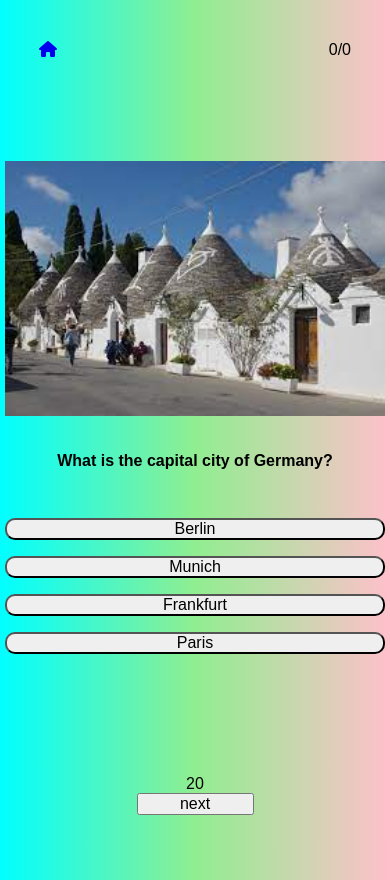
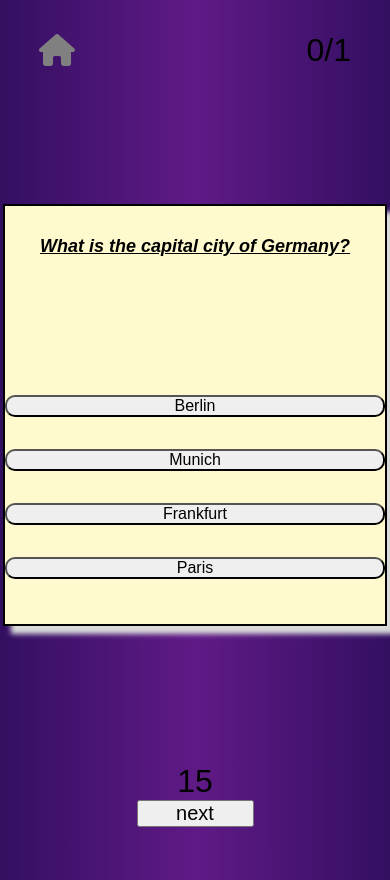
Before and after one commit to Mannylapli/js-quiz, a website with bundled scripts: page index.html in a window 390 px wide. Built offline with nearby package versions, Linux system fonts and the light colour scheme.

Commit message:
initial question rendering and can check to see if answer is correct/incorrect

```diff
--- a/_base.scss
+++ b/_base.scss
@@ -1 +1,15 @@
 $bg--color1: aqua;
+
+* {
+    padding: 0;
+    margin: 0;
+    box-sizing: border-box;
+    font-family:  sans-serif;
+    font-size: 16px;
+  }
+
+  html, body {
+    height: 100vh;
+    width: 100%;
+    background-image: linear-gradient(to right, rgb(51,15,97), rgb(96,26,134), rgb(51,15,97));
+  }
--- a/_layout.scss
+++ b/_layout.scss
@@ -0,0 +1,137 @@
+.navbar {
+    display: flex;
+    flex-direction: row;
+    justify-content: space-between;
+    align-items: center;
+    width: 80%;
+    margin: 0 auto;
+    padding-top: 50px;
+    padding-bottom: 70px;
+    height: 10vh;
+    .home__icon{
+      text-decoration: none;
+      size: 2em;
+      color: beige;
+      background-color: beige;
+    }
+    .user__score, .current__score, .slash{
+      font-size: 2em;
+    }
+  }
+
+
+  .quiz{
+    display: flex;
+    justify-content: center;
+    align-items: center;
+    height: 70vh;
+    border-radius: 15px;
+
+    .quiz__container {
+      border: 2px black solid;
+      box-shadow: 8px 8px 5px rgb(219,219,219);
+
+      background-color: lemonchiffon;
+      height: 50vh;
+      display: flex;
+      flex-direction: column;
+      align-items: center;
+      justify-content: center;
+      margin: auto;
+
+
+    }
+
+    // .question__image{
+    //   width: 100%;
+    //   max-width: 500px;
+    //   margin: 0 auto;
+
+      // img {
+      //     width: 100%;
+      // }
+    // }
+    .title__question {
+      display: flex;
+      flex-direction: column;
+      align-content: flex-start;
+      font-size: large;
+      font-style: italic;
+      text-decoration:underline ;
+      margin-bottom: 5em;
+    }
+
+
+}
+
+
+
+.answers__btns {
+    margin-top: 3em;
+    display: grid;
+    grid-template-columns: 1fr 1fr;
+    column-gap: 2em;
+    row-gap: 2em;
+
+    .btn {
+      cursor: pointer;
+      border-radius: 10px;
+      width: 45vh;
+    }
+
+    .btn.correct {
+        background-color: green;
+    }
+
+    .btn.wrong {
+      background-color: red;
+    }
+  }
+
+
+    .footer {
+      display: flex;
+      flex-direction: column;
+      justify-content: center;
+      justify-items: center;
+      height: 20vh;
+
+      #count-down{
+        display: flex;
+        justify-content: center;
+        font-size: 2em;
+      }
+
+      #next-question{
+        width: 30%;
+        display: flex;
+        justify-content: center;
+        align-self: center;
+        font-size: 20px;
+        font-weight: 400;
+      }
+    }
+
+
+
+    @media (min-width: 600px) {
+      .answers__btns{
+        margin-left: 40px;
+        margin-right: 40px;
+      }
+      .title__question{
+        margin-left: 40px;
+        margin-right: 40px;
+      }
+    }
+
+    @media (max-width: 600px) {
+      .answers__btns {
+        display: flex;
+        flex-direction: column;
+        align-items: center;
+        justify-items: center;
+        margin-bottom: 1em;
+
+      }
+    }
--- a/index.html
+++ b/index.html
@@ -6,15 +6,14 @@
     <meta name="viewport" content="width=device-width, initial-scale=1.0" />
     <link rel="stylesheet" href="https://cdnjs.cloudflare.com/ajax/libs/font-awesome/6.1.1/css/all.min.css" integrity="sha512-KfkfwYDsLkIlwQp6LFnl8zNdLGxu9YAA1QvwINks4PhcElQSvqcyVLLD9aMhXd13uQjoXtEKNosOWaZqXgel0g==" crossorigin="anonymous" referrerpolicy="no-referrer" />
     <link rel="stylesheet" href="main.css" />
-    <!-- <script
-      src="https://kit.fontawesome.com/56d6484122.js" crossorigin="anonymous"></script> -->
     <title>Quiz</title>
   </head>
   <body>
-    <header class="navbar">
-      <a href= Game-Js/v class="home__btn"><i class="fa-solid fa-house"></i></a>
+    <!-- <img src="./background image/backcolQ.jpg"> -->
+  <header class="navbar">
+      <a href= index.html class="home__btn"><i class="fa-solid fa-house" style="font-size: 2em; color: grey;"></i></a>
       <div class="score">
-        <span class="user__score">0</span>/<span class="current__score">0</span>
+        <span class="user__score">0</span><span class="slash">/</span><span class="current__score">1</span>
       </div>
     </header>
     <main class="quiz"></main>
--- a/main.scss
+++ b/main.scss
@@ -1,124 +1,3 @@
 @import"./base";
 @import"./layout";
 @import"./style";
-
-* {
-    padding: 0;
-    margin: 0;
-    box-sizing: border-box;
-    font-family:  sans-serif;
-    font-size: 16px;
-  }
-
-  html, body {
-    height: 100vh;
-    width: 100%;
-    background-image: linear-gradient(to right, aqua, lightgreen, pink);
-  }
-
-
-  .navbar {
-    display: flex;
-    flex-direction: row;
-    justify-content: space-between;
-    align-items: center;
-    width: 80%;
-    margin: 0 auto;
-    padding-top: 50px;
-    padding-bottom: 70px;
-    height: 10vh;
-  }
-
-  .home__icon{
-    text-decoration: none;
-
-  }
-
-  .quiz{
-    display: flex;
-    justify-content: center;
-    align-items: center;
-    height: 70vh;
-  }
-
-  .question__image{
-    width: 100%;
-    max-width: 500px;
-    margin: 0 auto;
-
-    img {
-        width: 100%;
-    }
-
-  }
-
-  .title__question {
-    display: flex;
-    justify-content: center;
-    margin-top: 2em;
-  }
-
-  .answers__btns {
-    margin-top: 3em;
-    display: grid;
-    grid-template-columns: 1fr 1fr;
-    column-gap: 2em;
-    row-gap: 1em;
-    .btn {
-      cursor: pointer;
-      border-radius: 10px;
-      width: 45vh;
-    }
-
-    .btn.correct {
-        background-color: green;
-    }
-  }
-
-
-  .footer {
-    margin-top: 3em;
-    display: flex;
-    flex-direction: column;
-    justify-content: center;
-    justify-items: center;
-    height: 20vh;
-  }
-
-  #count-down{
-    display: flex;
-    justify-content: center;
-  }
-
-  #next-question{
-    width: 30%;
-    display: flex;
-    justify-content: center;
-    align-self: center;
-  }
-
-  /* .footer{
-    margin-bottom: 20 px;
-  } */
-
-  @media (min-width: 600px) {
-    .answers__btns{
-      margin-left: 40px;
-      margin-right: 40px;
-    }
-    .title__question{
-      margin-left: 40px;
-      margin-right: 40px;
-    }
-  }
-
-  @media (max-width: 600px) {
-    .answers__btns {
-      display: flex;
-      flex-direction: column;
-      align-items: center;
-      justify-items: center;
-      margin-bottom: 1em;
-
-    }
-  }
--- a/script.js
+++ b/script.js
@@ -10,9 +10,8 @@ const currentScoreQs = document.querySelector('.current__score');
 console.log(currentScoreQs);
 const imgDisplayed = document.querySelector('.question__image');
 console.log(imgDisplayed);
-const countDownAnswer = document.querySelectorAll('#countdown');
-console.log(countDownAnswer);
 const nextBtn = document.querySelector('#next-question');
+const countdown = document.querySelector('#count-down');
 const quiz = document.querySelector('.quiz');
 console.log(quiz);
 // const questionsDisplayed = document.querySelector('.title__question');
@@ -20,58 +19,39 @@ console.log(quiz);
 // const answerBtns = document.querySelectorAll('.btn');
 // console.log(answerBtns);
 
-let homeGame = "";
-let user = 0;
-let quizImg = "";
+
+let userScore = 0;
 let quizQuesiton = "";
-let currentQuestion = 0;
-
+let currentQuestion = 1;
+let currentQuestionIndex = 0;
 
 // CODE HERE TO MAKE ANSWER BTNS FUNCTIONAL
 
-const renderFirstQuestion = (initialIndex) => {
-    console.log(initialIndex)
+const renderQuestion = (initialIndex) => {
+    console.log(`The current question is question:${initialIndex}`)
     let html = `<section class="quiz__container">
-    <div class="question__image">
-         <img src="./images/trulli.jpeg" alt="er-trullo" />
+
     </div>
     <h2 class="title__question">${questions[initialIndex].question}</h2>
     <div class="answers__btns">
     <button class="btn btn--1" data-correct=${questions[initialIndex].answers[0].isCorrect}>${questions[initialIndex].answers[0].answer}</button>
-    <button class="btn btn--2">${questions[initialIndex].answers[1].answer}</button>
-    <button class="btn btn--3">${questions[initialIndex].answers[2].answer}</button>
-    <button class="btn btn--4">${questions[initialIndex].answers[3].answer}</button>
+    <button class="btn btn--2" data-correct=${questions[initialIndex].answers[1].isCorrect}>${questions[initialIndex].answers[1].answer}</button>
+    <button class="btn btn--3" data-correct=${questions[initialIndex].answers[2].isCorrect}>${questions[initialIndex].answers[2].answer}</button>
+    <button class="btn btn--4" data-correct=${questions[initialIndex].answers[3].isCorrect}>${questions[initialIndex].answers[3].answer}</button>
     </div>
     </section>`;
-
+    quiz.innerHTML = '';
     quiz.innerHTML += html;
-
 }
 
-renderFirstQuestion(0)
+renderQuestion(currentQuestionIndex)
 
 const answerBtns = document.querySelectorAll('.btn');
+console.log(answerBtns)
 
-// const renderNextQuestion = (updatedIndex) => {
-//     quiz.innerHTML = '';
-//     let html = `<section class="quiz__container">
-//     <div class="question__image">
-//          <img src="./images/trulli.jpeg" alt="er-trullo" />
-//     </div>
-//     <h2 class="title__question">${questions[updatedIndex].question}</h2>
-//     <div class="answers__btns">
-//     <button class="btn btn--1">${questions[updatedIndex].answers[0].answer}</button>
-//     <button class="btn btn--2">${questions[updatedIndex].answers[1].answer}</button>
-//     <button class="btn btn--3">${questions[updatedIndex].answers[2].answer}</button>
-//     <button class="btn btn--4">${questions[updatedIndex].answers[3].answer}</button>
-//     </div>
-//     </section>`;
-//     return quiz.innerHTML += html;
-// }
 
 
 answerBtns.forEach((answerBtn) => {
-    console.log(answerBtn);
     answerBtn.addEventListener('click', () => {
         console.log('button clicked')
         validateAnswer(answerBtn)
@@ -79,112 +59,68 @@ answerBtns.forEach((answerBtn) => {
 });
 //WHY IS ANSWERBTNS FUNCTION PLACED ABOVE VALIDATE ANSWER FUNCITON?
 const validateAnswer = (answerClicked) => {
-    console.log(answerClicked)
     let answerValidation = answerClicked.getAttribute('data-correct');
-    console.log(answerValidation)
-    if(answerValidation) {
-        console.log('if statement ran')
+    console.log(typeof answerValidation)
+    if(answerValidation === 'true') {
+        updateUserScore(userScore);
         answerClicked.classList.add('correct');
         return console.log('Congratulations! That is the correct answer');
     } else {
+        answerClicked.classList.add('wrong');
         return console.log('Sorry that is not correct')
     }
-
 }
 
-// const scoreUp = () => {
-//     if (answerClicked === isCorrect) {
-//         return  userScoreQs.innerHTML += 1
-//     } else if (answerClicked === false){
-//         return currentQuestion.innerHTML += 1
-//     }
-// }
+const updateUserScore = (currentUserScore) => {
+    userScoreQs.innerHTML = '';
+    currentUserScore++;
+    console.log(currentUserScore);
+    userScoreQs.innerHTML = currentUserScore;
+}
 
-userScoreQs.forEach (() => {
-    if (answerClicked === isCorrect) {
-                return  userScoreQs.innerHTML += 1
-            } else if (answerClicked === false){
-                return currentQuestion.innerHTML += 1
-            }
-})
+const updateQuestionNumber = (currentQuestionNumber) => {
+    console.log(currentQuestionNumber)
+    currentScoreQs.innerHTML = '';
+    currentQuestionNumber++;
+    console.log(currentQuestionNumber)
+    currentScoreQs.innerHTML = currentQuestionNumber
+}
 
-// currentScoreQs.forEach (() => {
-// validateAnswer += 1
-// })
-
-// const scoreUpdate = validateAnswer  => {
-//     scoreUpdate = currentScoreQs.event.target.value;
-//     scoreUpdate = userScoreQs.event.target.value;
-//     if (scoreUpdate === validateAnswer) {
-//         return userScoreQs += 1;
-//     } else {
-//         return currentQuestion += 1
-//     }
-// }
-
-
-
-// userScoreQs.forEach((userScoreQ) => {
-//     userScoreQs.addEventListener('change', (event) => {
-//         score = event.target.innerText;
-//     })
-//     if (answerClicked === true) {
-//             return userScoreQs.innerHTML += 1
-//         } else {
-//             return ;
-//         }
-// });
-
+// WE GOING TO USE AN EVENT LISTENER WHEN CLICK ON "NEXT" BUTTON WHICH WILL LOAD THE NEXT QUESTION;
+//WILL ALSO UPDATE THE COUNTER OF THE QUESTION NUMBER
 
 // When we click on an answer we want to validate the answer to see  if its correct/incorrect.
 // Then we want to update the Score counter after the answer has been validated.
 // If its correct - you want to update both the userScore (left hand side) and the questionNumber (right hand side)
 // Else if its incorrect - you only want to update the questionNumber
 
-// Q's validation
+nextBtn.addEventListener ('click', () => {
+    updateQuestionNumber(currentQuestion++);
+    renderQuestion(currentQuestionIndex++);
+})
 
-// userScoreQs.forEach() => {
-// userScoreQs.addEventListener ('change', event) => {
-//     userScoreQs.innerHTML = answerBtns
-//}
-//}
+let remainingSeconds = countdown.innerHTML;
+console.log(remainingSeconds);
 
-// console.log(`userScoreQs`, userScoreQs);
+const initiateCountdown = () => {
+    remainingSeconds--;
+    countdown.innerHTML = remainingSeconds;
+    if (remainingSeconds <= 3) {
+        countdown.style.color= "#EF233C";
+    }
+    if(remainingSeconds <= 0) {
+        clearInterval(runCountdown);
+        // disableAnswers();
+        countdown.innerHTML = "Time's up...";
+        countdown.style.color = "#fff";
+        document.body.style.backgroundImage = "#red";
+                updateUserScore();
+    }
+}
 
+let runCountdown = setInterval(initiateCountdown, 1000);
+runCountdown;
 
-
-
-//MAKE A FUNCTION THAT CHANGE Q'S WHEN NEXT BUTTON IS PRESSED
-
-// MAKE A FUNCTION TO CHANGE THE PICTURE WHEN CHANGED THE Q'S
-
-// nextBtn.addEventListener('click', () => {
-//     renderNextQuestion(currentQuestion++)
-// })
-
-//MAKE A FUNCTION FOR THE TIME-LIMIT
-
-// const renderHTML = `<section class="quiz__container">
-// <div class="question__image">
-//     <img src="./images/trulli.jpeg" alt="er-trullo" />
-// </div>
-// <h2 class="title__question">
-// Lorem ipsum dolor sit amet consectetur adipisicing elit. Eligendi
-// sapiente hic minima cumque illum quisquam nisi odio qui deserun
-// </h2>
-// <div class="answers__btns">
-// <button class="btn btn--1">1</button>
-// <button class="btn btn--2">2</button>
-// <button class="btn btn--3">3</button>
-// <button class="btn btn--4">4</button>
-// </div>
-// </section>`;
-// console.log(quiz, renderHTML);
-// quiz.innerHTML += renderHTML;
-//MAKE A FUNCTION TO SWITCH THE BACKGORUND COLOR. GREEN IF IT IS THE RIGHT ANSWER, RED IF IT'S THE WRONG
-
-
-//MAKE A FUNTION TO MAKE THE USER SCORE DYNAMIC.
-
-
-// next work on the user score (partly will be inside validation function )
+//make red class for the wrong ans (class)
+// make sure it gives back the righ "true" or " false" line 85/93
+// makefunctional the countdown.
```
Also changed, not shown: README.md, background image/backcolQ.jpg (added), main.css, 1 other file.
